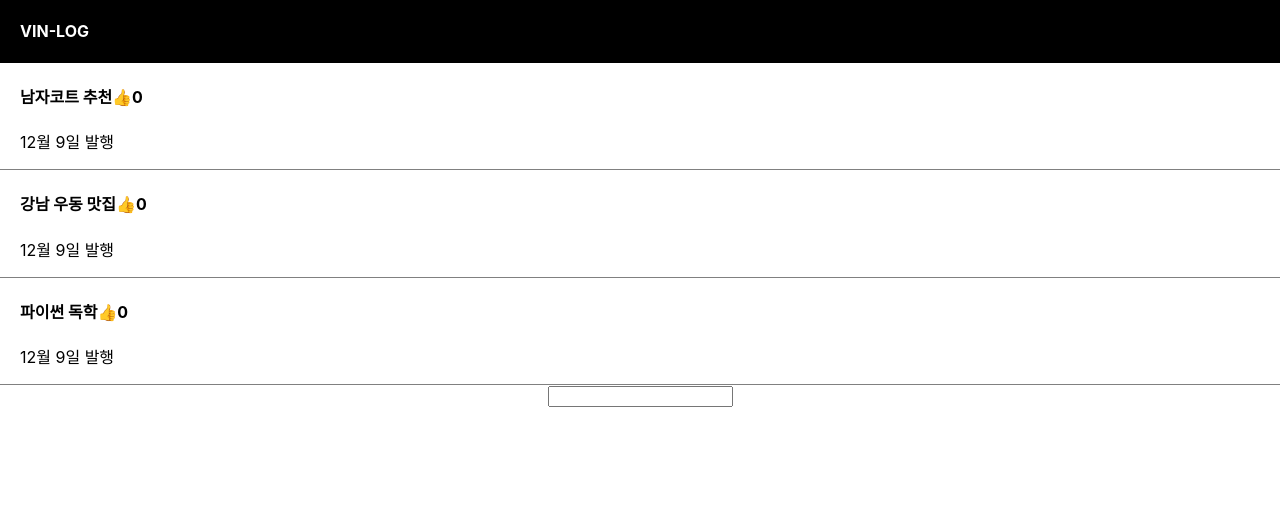
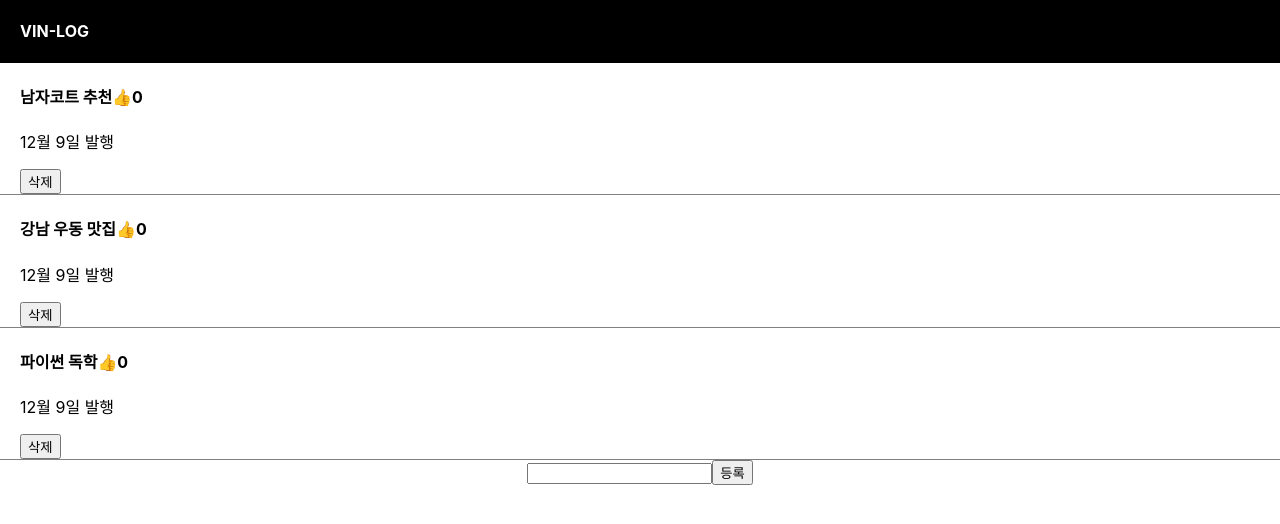
Before and after one commit to vinyeee/react-mini-blog, a React (Create React App) app: page / in a window 1280 px wide. Shown: the top 524 px of the page. Built offline with nearby package versions, Linux system fonts and the light colour scheme.

Commit message:
feat: input 태그로 입력 받은 값을 제목으로 하는 글 발행

```diff
--- a/src/App.js
+++ b/src/App.js
@@ -9,16 +9,28 @@ function App() {
   //let post = "강남 우동 맛집";
 
   // 자주 변경 될 것 같은 html 부분은 state로 만들어놓기
-  let [posts, modifyTitle] = useState(["남자코트 추천","강남 우동 맛집", "파이썬 독학"]); // [state 에 보관했던 자료, state 변경 도와주는 함수]
+  let [posts, setPosts] = useState(["남자코트 추천","강남 우동 맛집", "파이썬 독학"]); // [state 에 보관했던 자료, state 변경 도와주는 함수]
   let [likes, addLike] = useState([0,0,0]);
   let [modal, setModal] = useState(false);
   let [title, setTitle] = useState(0);
+  let [inputValue,setInputValue] = useState('');
 
   function likeHandler(index){
     let newLikes = [...likes];
     newLikes[index] += 1;
     addLike(newLikes);
   }
+
+  function postRegist(){
+    let newPosts = [...posts];
+    newPosts.push(inputValue);
+    setPosts(newPosts);
+
+    let newLikes = [...likes];
+    newLikes.push(0);
+    addLike(newLikes);
+  }
+
 
   return (
     <div className="App">
@@ -28,24 +40,30 @@ function App() {
         posts.map((post, index) => {
           return (
             <div className = "list" key = {index}>
-              <h4 onClick = {() => {
-                setModal(!modal)
-                setTitle(index)
-              }}>
-                {post}<span onClick = {(e) => {
+              <h4 onClick = {() => {setModal(!modal); setTitle(index);}}>
+                {post}
+                <span onClick = {(e) => {
                   e.stopPropagation();
                   likeHandler(index);
                 }}>👍</span>{likes[index]}</h4>
                 <p>12월 9일 발행</p>
+                <button onClick = { () => { deletePost(index)}}>삭제</button>
             </div>
           )
         })
       }
 
-      <input onChange={(e) => {console.log(e.target.value)}}></input>
+
+      <div>
+        <input onChange={(e) => {
+          setInputValue(e.target.value);
+        }}></input>
+        <button onClick={() => { postRegist()}}>등록</button>
+      </div>
+
 
       {
-        modal == true ? <Modal title = {title} modifyTitle = {modifyTitle} posts = {posts} ></Modal> : null
+        modal == true ? <Modal title = {title} setPosts = {setPosts} posts = {posts} ></Modal> : null
       }
 
     </div>
@@ -72,7 +90,7 @@ function Modal(props){
       <button onClick={ () => {
         let newPost = [...props.posts];
         newPost[0] = "여자코트 추천";
-        props.modifyTitle(newPost);
+        props.setPosts(newPost);
 
       } }>글 수정</button>
     </div>
```
